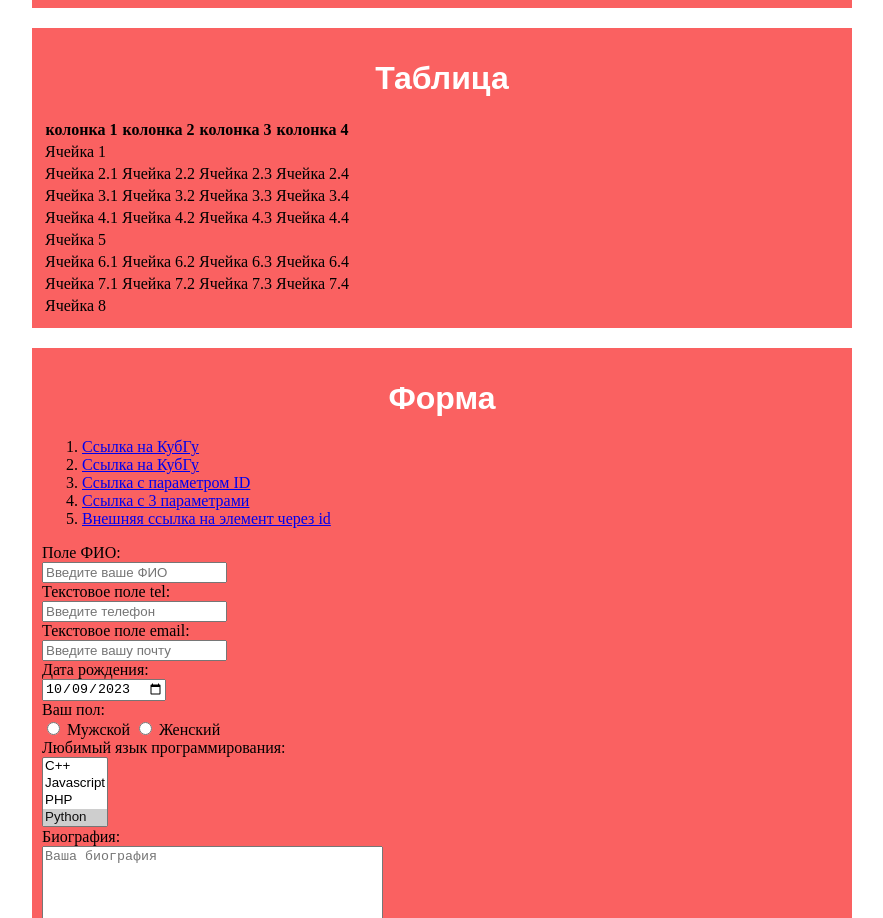
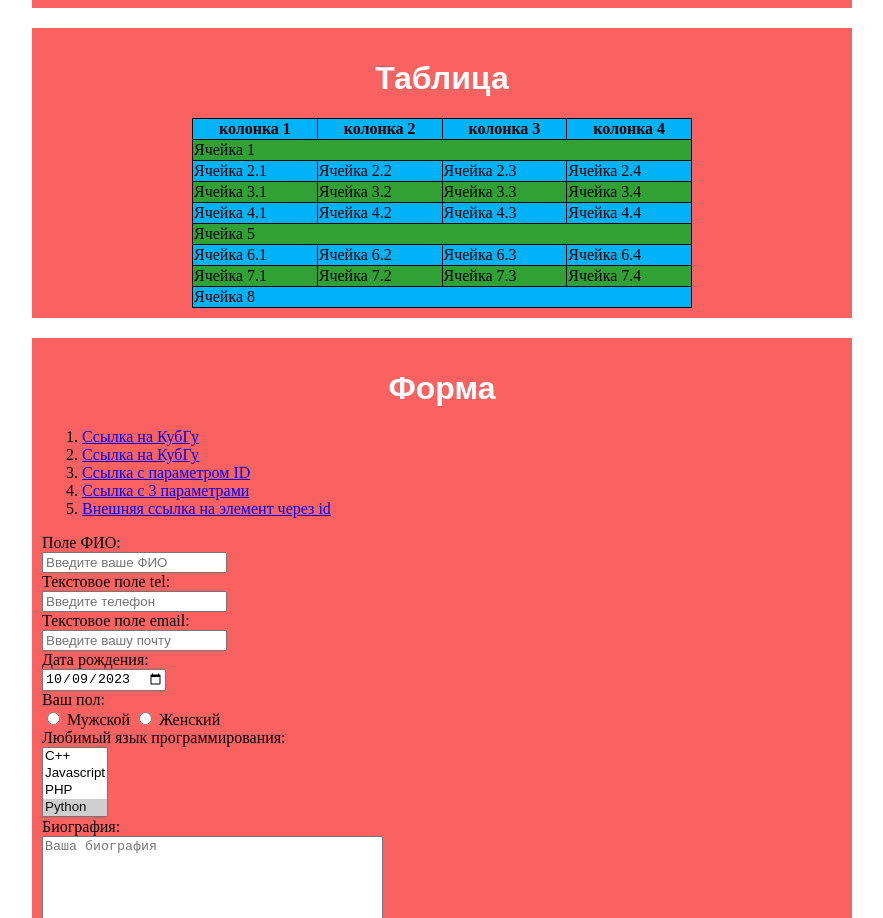
Before and after one commit to s0177151/s0177151.github.io, a plain HTML site: page index.html in a window 1280 px wide. Shown: the part 1234-2152 px from the top of the page, without its empty margins (198-1081 px from the left). Drawn offline with Linux system fonts and the light colour scheme.

Commit message:
Add files via upload

```diff
--- a/style/nav.css
+++ b/style/nav.css
@@ -10,3 +10,21 @@ h5 {
     margin-top:20px;
     padding:10px;
 }
+
+table, th, td {
+    border: 1px solid black;
+    border-collapse: collapse;
+}
+
+table.center {
+    margin-left: auto;
+    margin-right: auto;
+    width: 500px;
+}
+tr:nth-child(even) {
+    background: rgb(49, 161, 53)
+}
+
+tr:nth-child(odd) {
+    background: rgb(0, 178, 248)
+}
```
